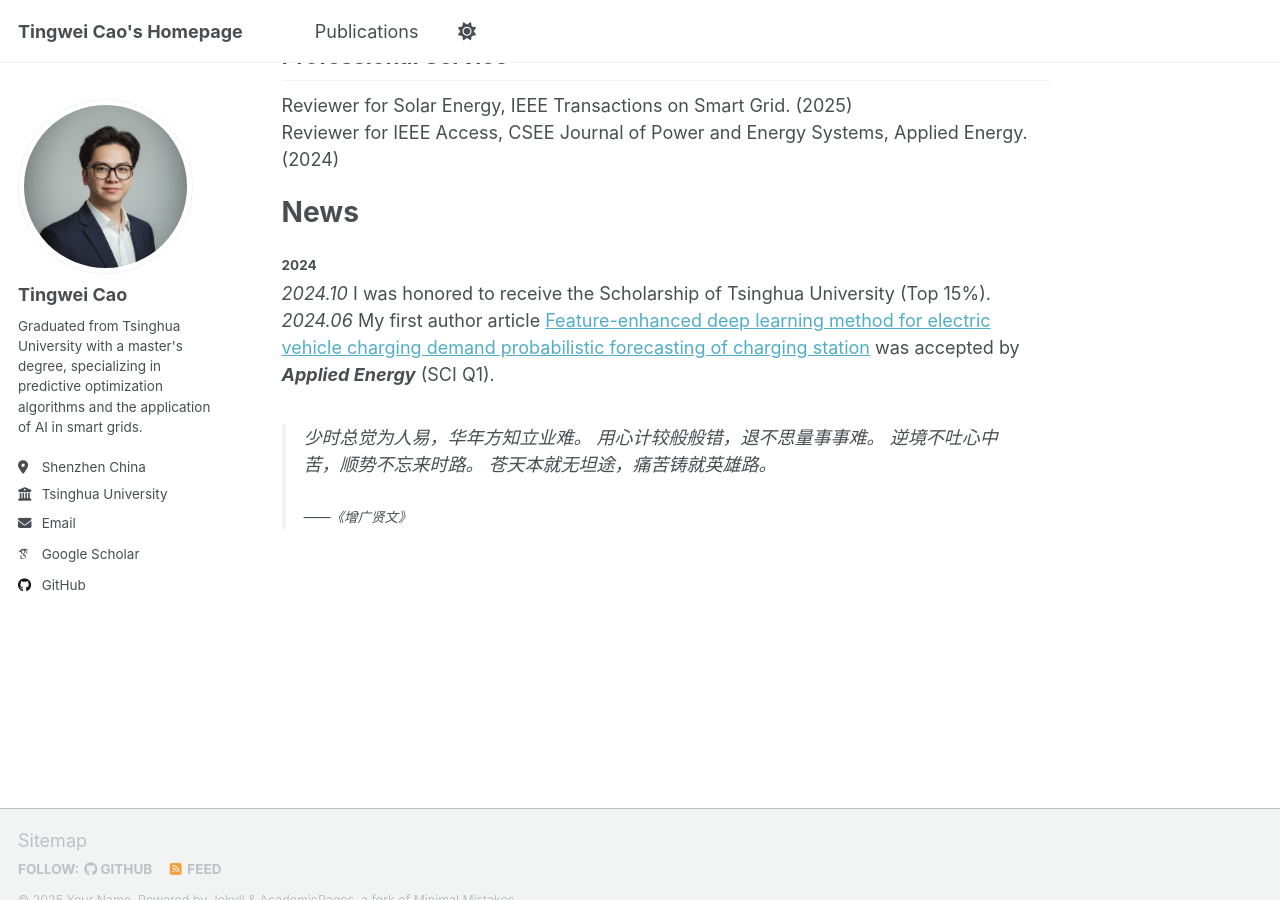
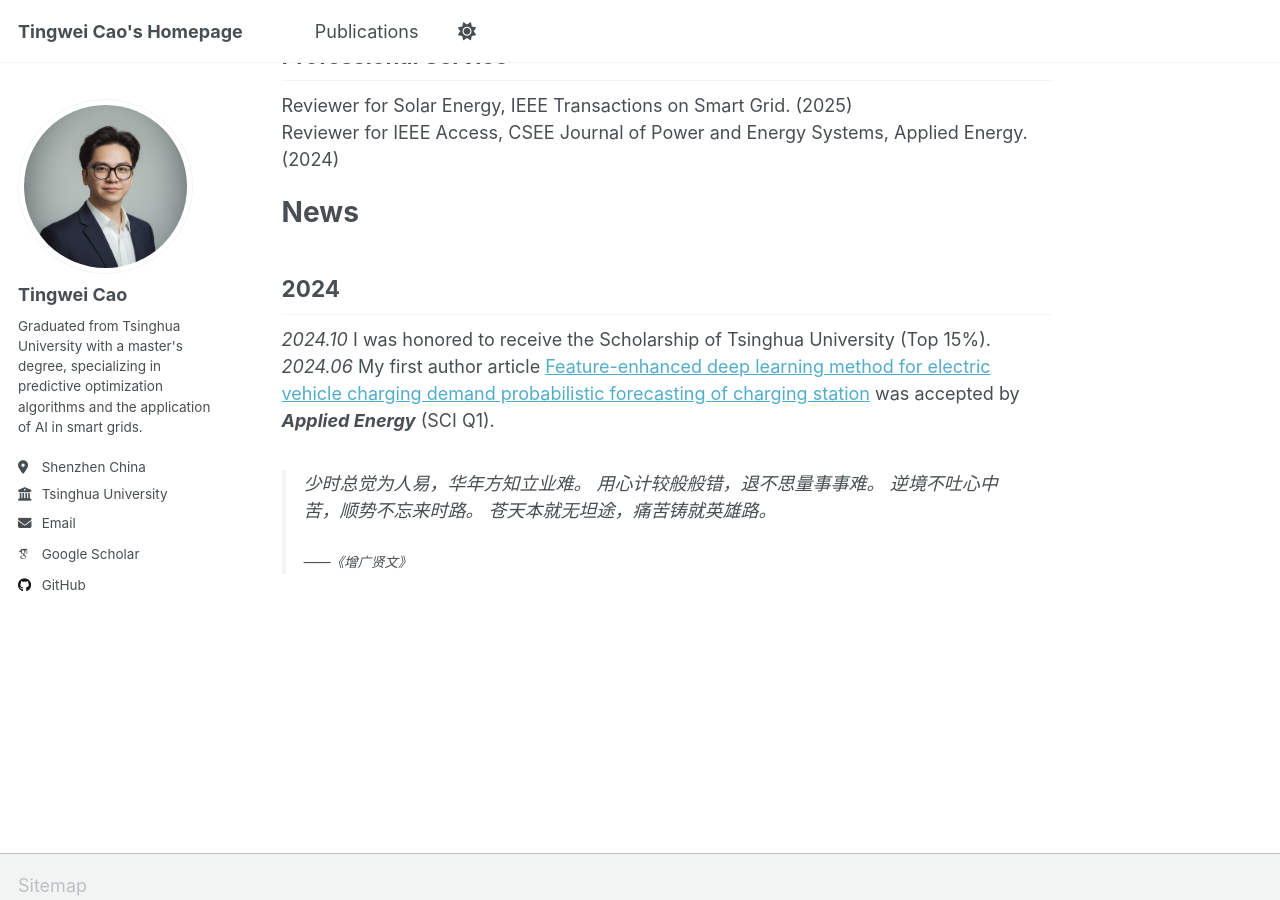
Before and after one commit to tingweicao/tingweicao.github.io, a Jekyll site: the page built from _pages/about.md, in a window 1280 px wide and 900 px high, scrolled down 899 px. Built offline with Jekyll 4.4.1, drawn with Linux system fonts in a browser that asks for light colours; some web fonts are replaced; a script that is not in the unit is left out.

```diff
--- a/_pages/about.md
+++ b/_pages/about.md
@@ -29,7 +29,7 @@ Reviewer for IEEE Access, CSEE Journal of Power and Energy Systems, Applied Ener
 
 News
 ======
-#### 2024
+## 2024
 _2024.10_ I was honored to receive the Scholarship of Tsinghua University (Top 15%).
 _2024.06_ My first author article [Feature-enhanced deep learning method for electric vehicle charging demand probabilistic forecasting of charging station](https://www.sciencedirect.com/science/article/abs/pii/S0306261924011346) was accepted by ***Applied Energy*** (SCI Q1).
 
```
